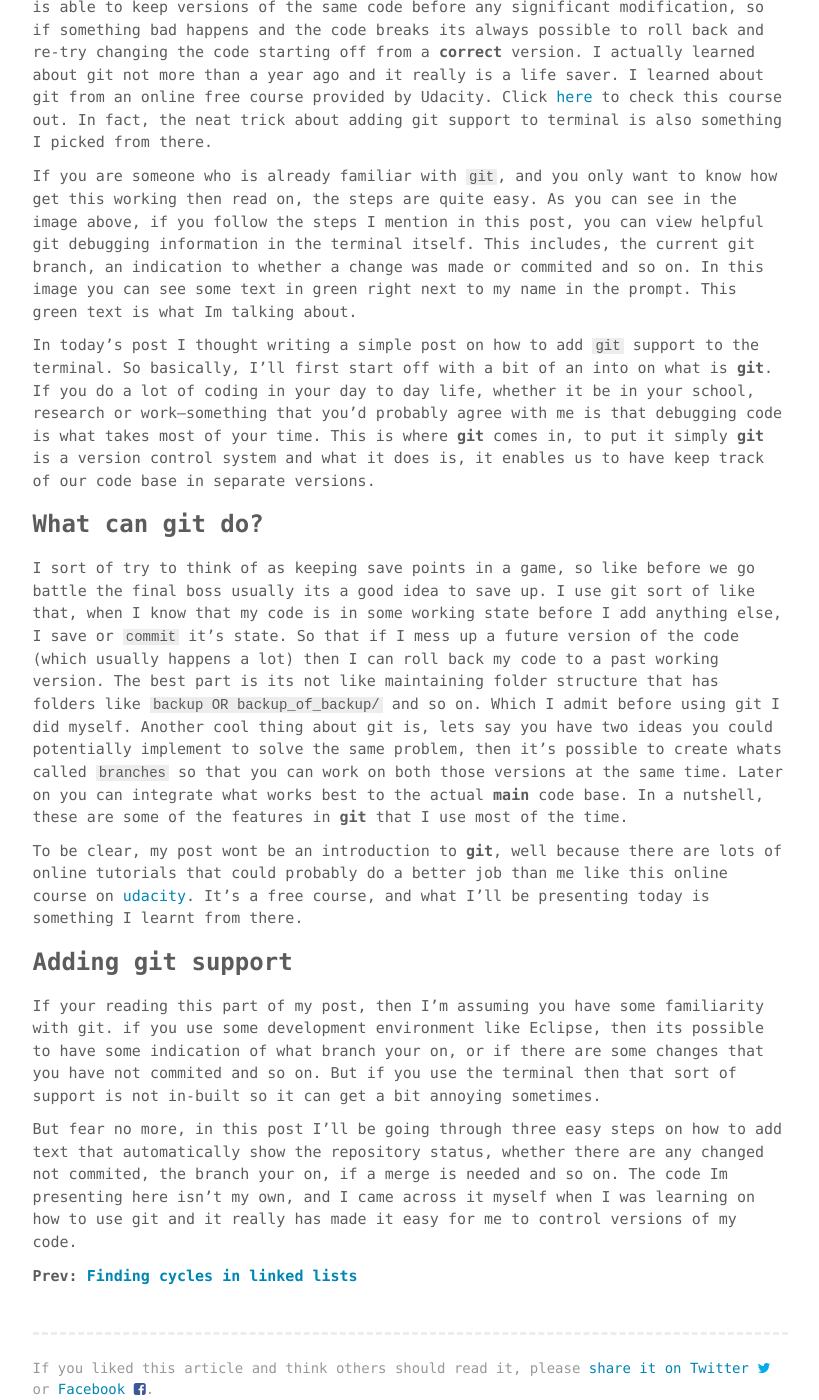
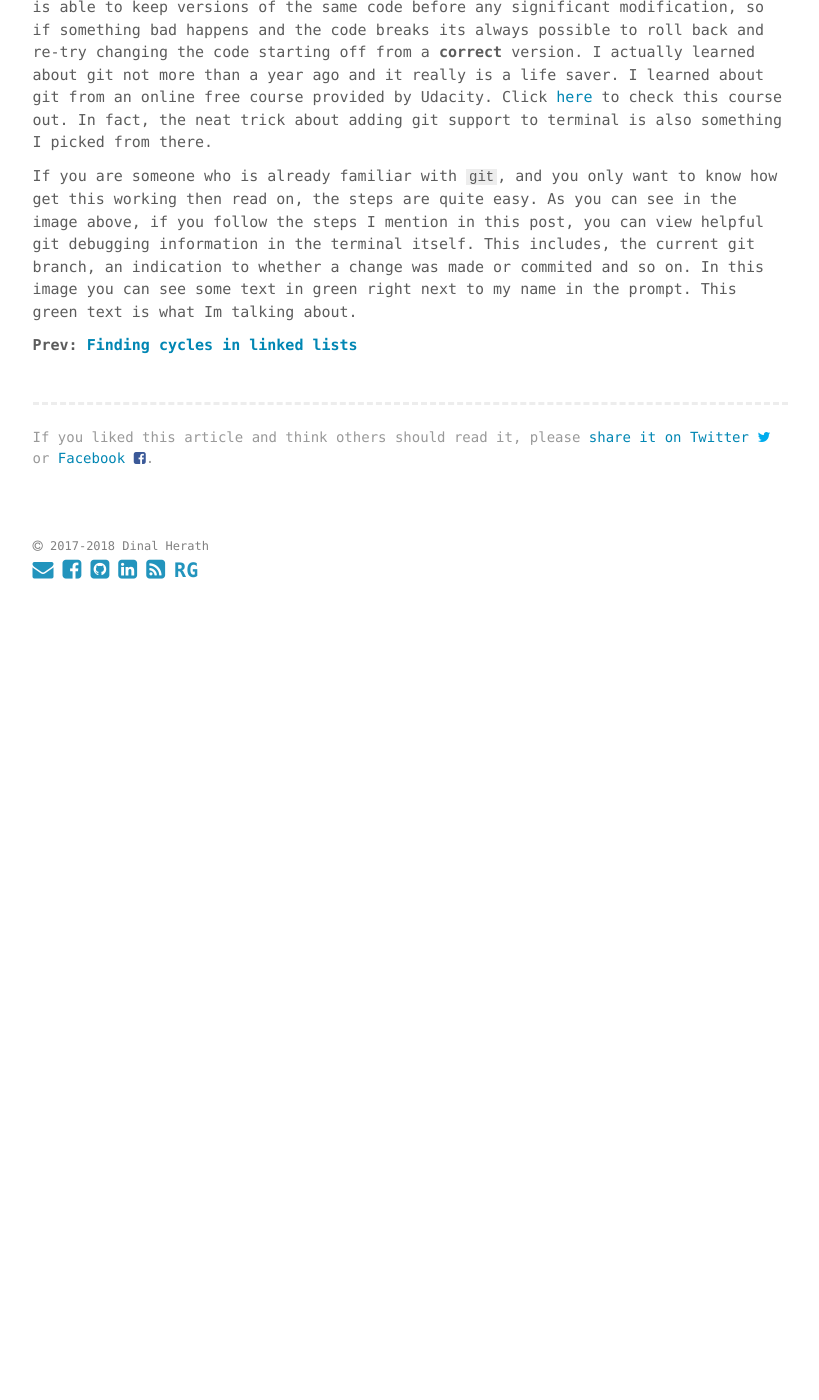
Before and after one commit to dherath/dherath.github.io, a Jekyll site: the page built from _posts/2018-10-17-git-support.md, in a window 1280 px wide and 1400 px high, scrolled down 539 px. Shown: the whole window, without its empty margins (230-1049 px from the left). Built offline with Jekyll 4.4.1, drawn with Linux system fonts in a browser that asks for light colours; after the commit the page ends 1169 px from its top, so only the background shows below that.

Commit message:
updated more text - post 10

```diff
--- a/_posts/2018-10-17-git-support.md
+++ b/_posts/2018-10-17-git-support.md
@@ -16,7 +16,7 @@ Once you start working on big projects with potentially thousands of lines of co
 If you are someone who is already familiar with `git`, and you only want to know how get this working then read on, the steps are quite easy. As you can see in the image above, if you follow the steps I mention in this post, you can view helpful git debugging information in the terminal itself. This includes, the current git branch, an indication to whether a change was made or commited and so on. In this image you can see some text in green right next to my name in the prompt. This green text is what Im talking about.
 
 
-In today's post I thought writing a simple post on how to add `git` support to the terminal. So basically, I'll first start off with a bit of an into on what is **git**. If you do a lot of coding in your day to day life, whether it be in your school, research or work--something that you'd probably agree with me is that debugging code is what takes most of your time. This is where **git** comes in, to put it simply **git** is a version control system and what it does is, it enables us to have keep track of our code base in separate versions.
+<!-- In today's post I thought writing a simple post on how to add `git` support to the terminal. So basically, I'll first start off with a bit of an into on what is **git**. If you do a lot of coding in your day to day life, whether it be in your school, research or work--something that you'd probably agree with me is that debugging code is what takes most of your time. This is where **git** comes in, to put it simply **git** is a version control system and what it does is, it enables us to have keep track of our code base in separate versions.
 
 ### What can git do?
 
@@ -28,7 +28,7 @@ To be clear, my post wont be an introduction to **git**, well because there are
 
 If your reading this part of my post, then I'm assuming you have some familiarity with git. if you use some development environment like Eclipse, then its possible to have some indication of what branch your on, or if there are some changes that you have not commited and so on. But if you use the terminal then that sort of support is not in-built so it can get a bit annoying sometimes.
 
-But fear no more, in this post I'll be going through three easy steps on how to add text that automatically show the repository status, whether there are any changed not commited, the branch your on, if a merge is needed and so on. The code Im presenting here isn't my own, and I came across it myself when I was learning on how to use git and it really has made it easy for me to control versions of my code.
+But fear no more, in this post I'll be going through three easy steps on how to add text that automatically show the repository status, whether there are any changed not commited, the branch your on, if a merge is needed and so on. The code Im presenting here isn't my own, and I came across it myself when I was learning on how to use git and it really has made it easy for me to control versions of my code. -->
 
 
 
```
Also changed, not shown: 2 other files.
